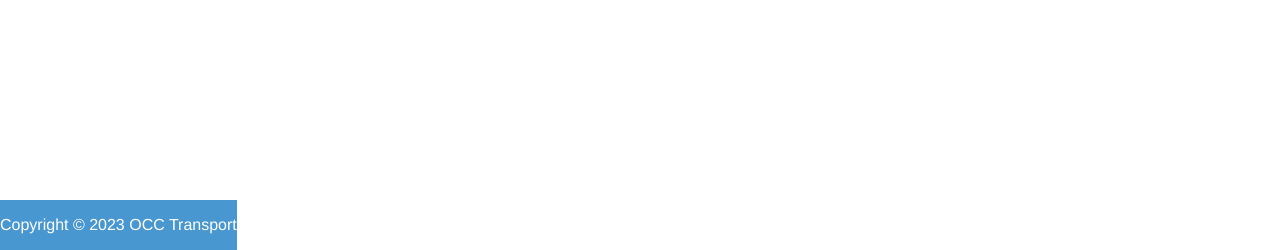
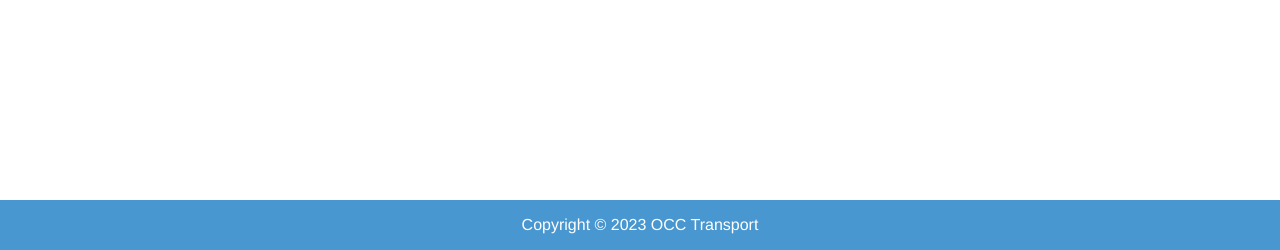
Before and after one commit to iVyper/OCCT-External-Website, a PHP site: page /html/routes/ws.html in a window 1280 px wide. Shown: the part 550-800 px from the top of the page. Run offline with PHP 8.4, Linux system fonts and the light colour scheme.

Commit message:
Update styles.css

```diff
--- a/css/styles.css
+++ b/css/styles.css
@@ -13,7 +13,7 @@ body {
   color: #fff;
   position: sticky;
   top: 0;
-  width: auto;
+  width: 100%;
   z-index: 1;
 }
 
@@ -39,7 +39,7 @@ footer {
   height: 50px;
   position: fixed;
   bottom: 0;
-  width: auto;
+  width: 100%;
 }
 
 footer p {
```
